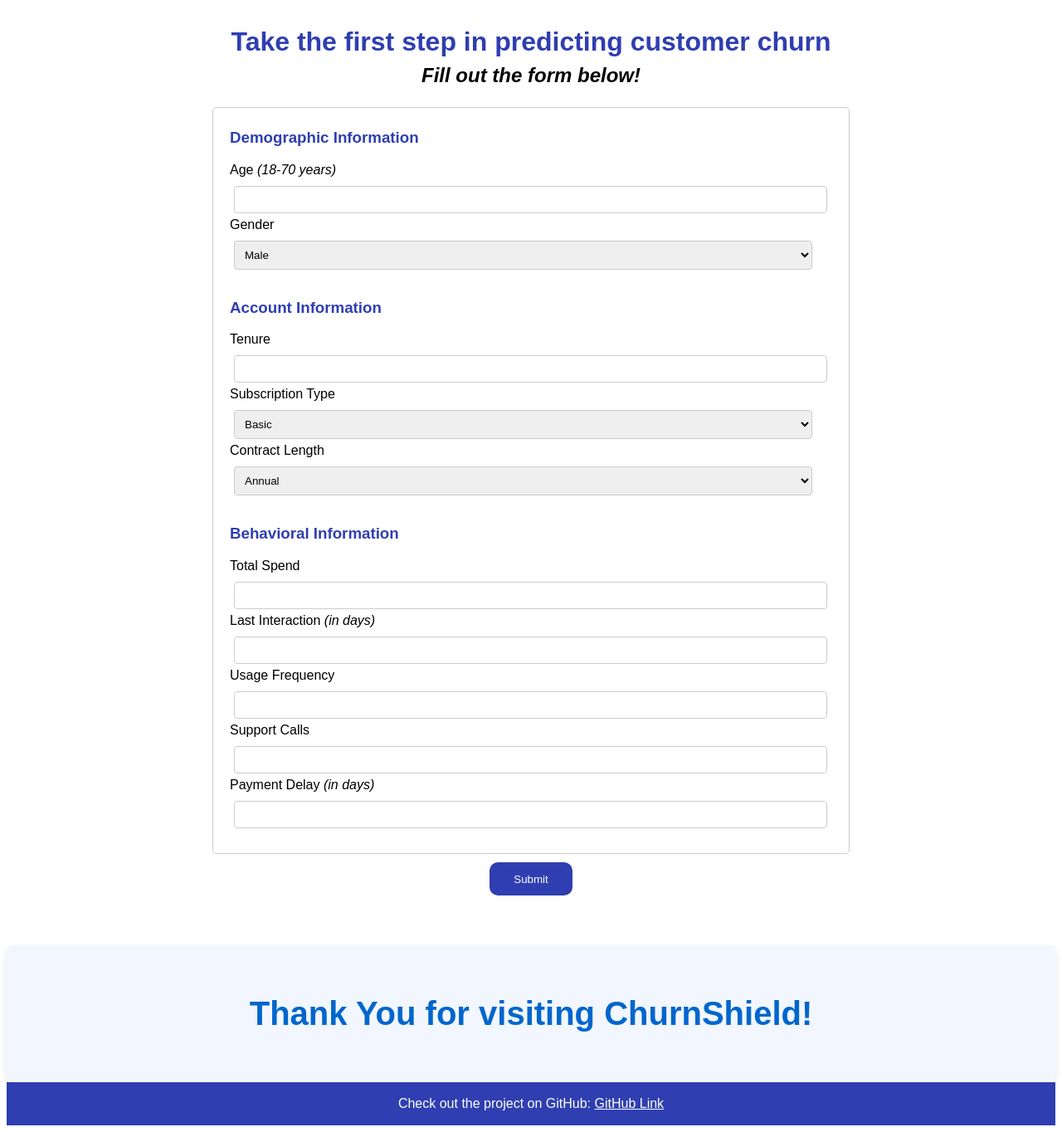
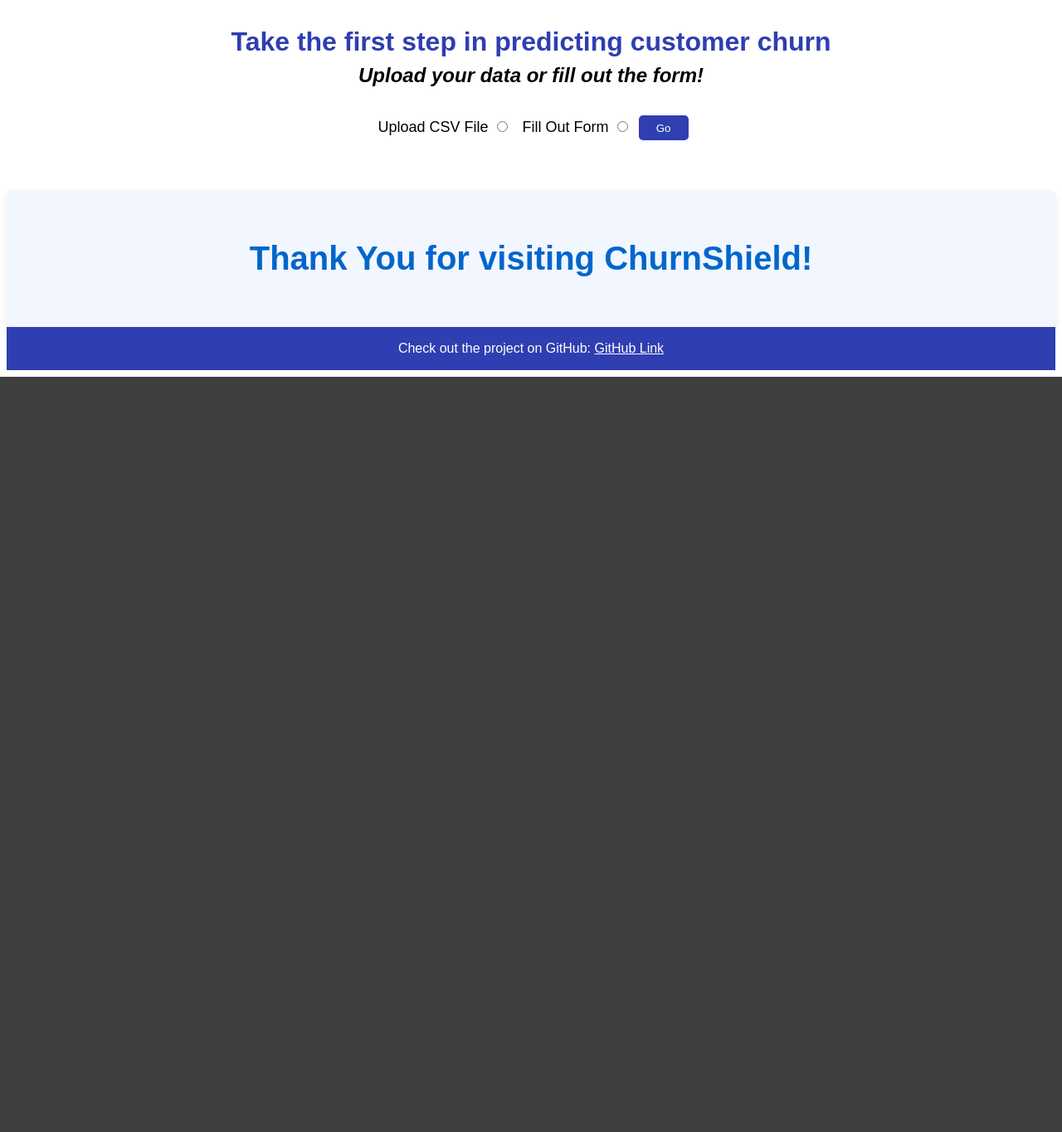
Before and after one commit to KashishJangra1710/CustomerChurnPrediction, a Flask app: page / in a window 1280 px wide. Shown: the part 616-1980 px from the top of the page at 83% size. After the commit the page ends 1070 px from the top, so only its background shows below. Run offline with Flask 3, Linux system fonts and the light colour scheme.

Commit message:
Seventh Commit: Added functionality in Web app: Choose

```diff
--- a/app/app.py
+++ b/app/app.py
@@ -27,10 +27,31 @@
 
 @app.route('/')
 def home():
-    return render_template('home.html', churn=None)
+    return render_template('home.html', churn=None, upload=None)
 
-@app.route('/submit', methods=['POST'])
-def submit():
+@app.route('/choose', methods=['POST'])
+def choose():
+    selected_method = request.form['method']
+    if selected_method == 'upload':
+        return render_template('home.html', churn=None, upload=1)
+    elif selected_method == 'form':
+        return render_template('home.html', churn=None, upload=0)
+    else:
+        return "Invalid choice", 400
+
+@app.route('/file_submit', methods=['POST'])
+def file_submit():
+    if 'file' not in request.files:
+        return "No file uploaded", 400
+    file = request.files['file']
+    if file.filename == '':
+        return "No selected file", 400
+    if file and file.filename.endswith('.csv'):
+        data = pd.read_csv(file)
+        return "File uploaded and processed successfully"
+
+@app.route('/form_submit', methods=['POST'])
+def form_submit():
     # Retrieve form values
     age = int(request.form.get('age'))
     gender = request.form.get('gender')
@@ -61,5 +82,13 @@
     prob = prob[0, 1] if pred else prob[0, 0]
     return render_template('home.html', churn=pred, probability=np.round(prob*100, 2))
 
+@app.route('/dashboard')
+def dashboard():
+    return render_template('dashboard.html')
+
+@app.route('/about')
+def about():
+    return render_template('about.html')
+
 if __name__=='__main__':
     app.run(debug=True)
--- a/app/static/style.css
+++ b/app/static/style.css
@@ -81,6 +81,7 @@
 }
 
 .subheadline {
+text-align: center;
 color: black; /* Vibrant red for contrast */
 font-size: 1.5rem; /* Slightly smaller font */
 margin-top: 0.5rem; /* Space below the main headline */
@@ -91,30 +92,56 @@
     text-align: center;
     color: #333;
 }
-form {
+
+.upload_choice {
+    text-align: center;
+    width: fit-content;
+    padding: 0px 20px;
+    margin: 20px auto;
+    font-size: 18px;
+}
+
+.upload_choice div{
+    margin: 0px 5px;
+    display: inline;
+}
+
+.upload_choice button{
+    width: 60px;
+    height: 30px;
+    margin: 10px 0px;
+    background-color: #2f3eb1;
+    color: white;
+    border: none;
+    border-radius: 5px;
+    cursor: pointer;
+}
+
+.data_form{
     max-width: 60vw;
     margin: 0 auto;
 }
-.form-fill {
+.data_form .form-fill {
     border: 1px solid #ccc;
     border-radius: 5px;
     padding: 10px 5px;
 }
-.section {
+.data_form .section {
     padding: 15px;
 }
-.section h3 {
+.data_form .section h3 {
     margin-top: 0;
     color: #2f3eb1;
 }
-label {
+.data_form label {
     display: block;
-    margin-bottom: 5px;
+    margin: 5px;
 }
-input, select {
+.data_form input, select {
     width: 96%;
     padding: 8px;
     margin: 5px;
+    margin-bottom: 10px;
     border: 1px solid #ccc;
     border-radius: 4px;
 
--- a/app/templates/home.html
+++ b/app/templates/home.html
@@ -38,12 +38,39 @@
 
     <div class="form-header">
         <h2 class="headline">Take the first step in predicting customer churn</h2>
-        <h3 class="subheadline">Fill out the form below!</h3>
+        <h3 class="subheadline">Upload your data or fill out the form!</h3>
     </div>
 
-    <form action="/submit" method="post">
+    {% if upload is none %}
+    <div>
+    <form action="/choose" method="post" class= 'upload_choice'>
+    <div>
+        <label for="upload_method">Upload CSV File</label>
+        <input type="radio" name="method" id="upload_method" value="upload">
+    </div>
+    <div>
+        <label for="fill_method">Fill Out Form</label>
+        <input type="radio" name="method" id="fill_method" value="form">
+    </div>
+        <button type="submit">Go</button>
+    </form>
+    </div>
+    {% endif %}
+
+    {% if upload is not none %}
+    {% if upload == 1 %}
+    <form action="/file_submit" method="post" class="data_form" id="upload_form" enctype="multipart/form-data">
         <div class="form-fill">
-        <!-- Demographic Information -->
+            <div class="section">
+                <label for="file">Upload a CSV file:</label>
+                <input type="file" id="file" name="file" accept=".csv">
+                <button type="submit">Upload</button>
+            </div>
+        </div>
+    </form>
+    {% else %}
+    <form action="/form_submit" method="post" class="data_form" id="fill_form">
+        <div class="form-fill">
             <div class="section">
                 <h3>Demographic Information</h3>
                 <label for="age">Age <i>(18-70 years)</i></label>
@@ -83,7 +110,7 @@
                 <label for="total_spend">Total Spend</label>
                 <input type="number" id="total_spend" name="total_spend" step="0.001" required>
 
-            <label for="last_interaction">Last Interaction <i>(in days)</i></label>
+                <label for="last_interaction">Last Interaction <i>(in days) </i></label>
                 <input type="number" id="last_interaction" name="last_interaction" min="1" max="30" required>
 
                 <label for="usage_frequency">Usage Frequency</label>
@@ -95,11 +122,14 @@
                 <label for="payment_delay">Payment Delay  <i>(in days)</i></label>
                 <input type="number" id="payment_delay" name="payment_delay" min="0" max="30" required>
             </div>
-    </div>
+
             <div class="submit-container">
                 <button type="submit">Submit</button>
             </div>
+        </div>
     </form>
+    {% endif %}
+    {% endif %}
 
     <div class="conclusion">
         <h3>Thank You for visiting ChurnShield!</h3>
```
Also changed, not shown: app/templates/about.html (added, +23 -0 lines), app/templates/dashboard.html (added, +22 -0 lines). Lines whose indentation alone changed are shown as unchanged.
